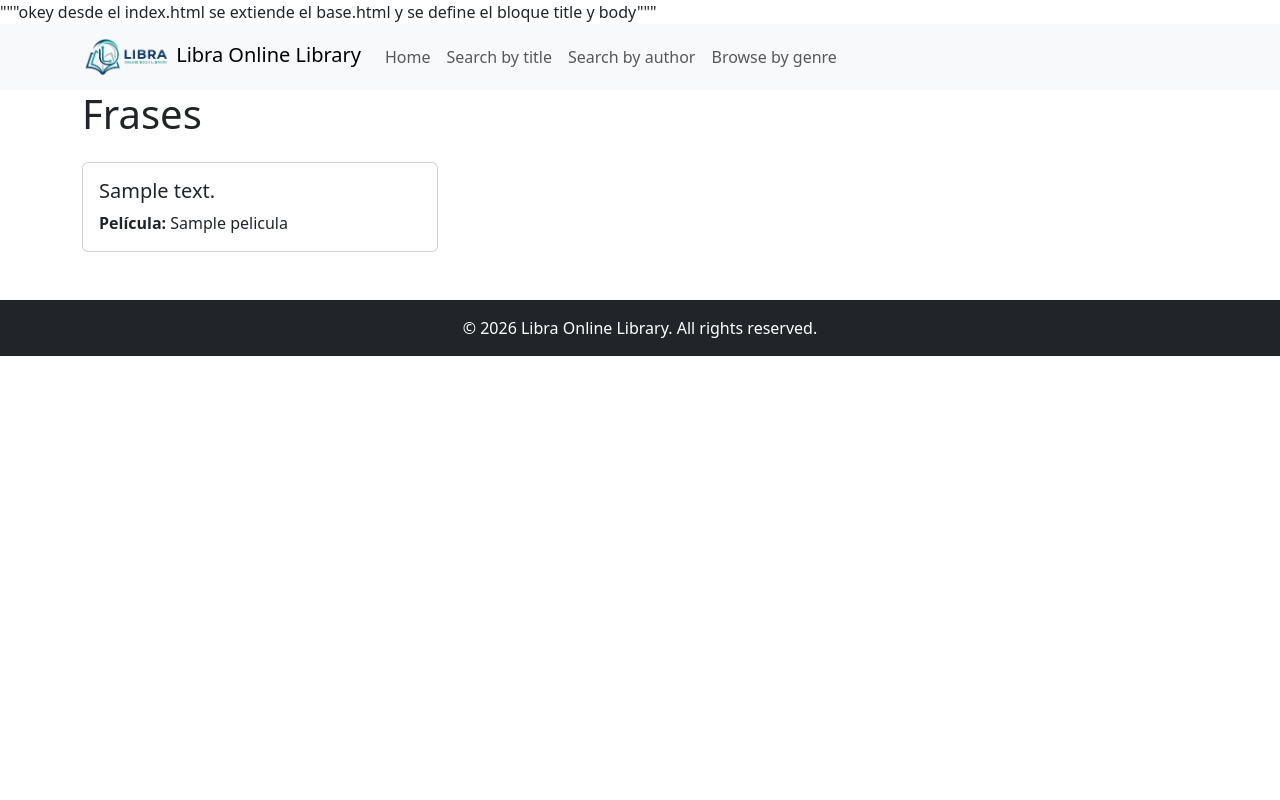
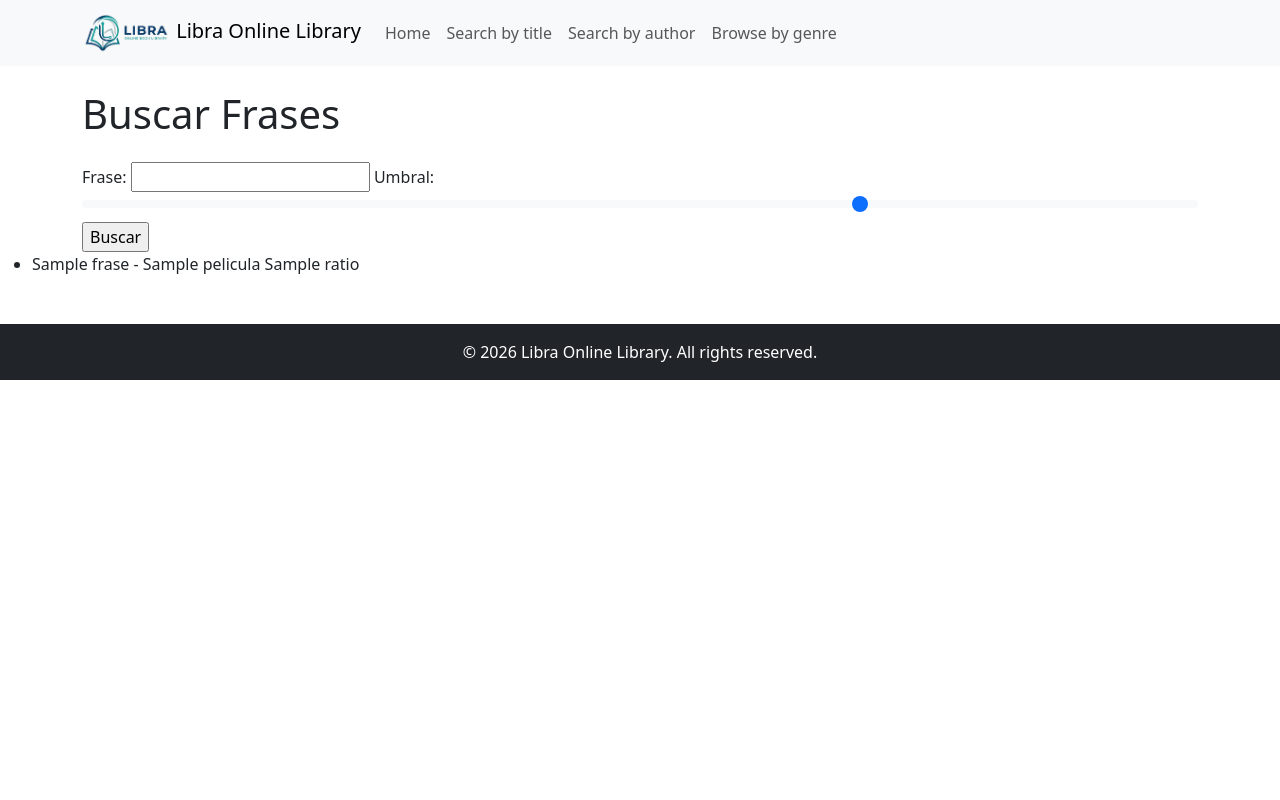
Before and after one commit to Horacio331/curso_python, a Flask app: template frases_celebres/templates/frases.html in a window 1280 px wide. Run offline with Flask 3, Linux system fonts and the light colour scheme; the template is opened without the code that fills it: most values are stand-ins (such as "Sample title", 1, 10 or a date in 2020).

Commit message:
add image, and the method frases

```diff
--- a/frases_celebres/templates/base.html
+++ b/frases_celebres/templates/base.html
@@ -36,7 +36,7 @@
     <nav class="navbar navbar-expand-lg navbar-light bg-light">
         <div class="container">
             <a class="navbar-brand" href="/">
-                <img src="/static/images/libra_online_book_cbg.png" alt="Frases Celebres de Películas" height="40"
+                <img src="/static/images/logo_frases_celebres.png" alt="Frases Celebres de Películas" height="40"
                     class="d-inline-block align-text-center">
                 Frases Celebres de Películas</a>
             <button class="navbar-toggler" type="button" data-bs-toggle="collapse"
--- a/frases_celebres/templates/frases.html
+++ b/frases_celebres/templates/frases.html
@@ -1,20 +1,21 @@
-"""okey desde el index.html se extiende el base.html y se define el bloque title y body"""
 {% extends "base.html" %}
-{% block title %}Frases Celebres de Películas - Frases{% endblock %}
+{% block title %}Buscador de Frases{% endblock %}
 {% block body %}
-<div class="container">
-    <h1 class="mb-4">Frases</h1>
-    <div class="row row-cols-1 row-cols-md-3 g-4">
-        {% for frase in frases %}
-        <div class="col">
-            <div class="card book-card h-100">
-                <div class="card-body">
-                    <h5 class="card-title">{{ frase.texto }}</h5>
-                    <p class="card-text"><strong>Película:</strong> {{ frase.pelicula.titulo }}</p>
-                </div>
-            </div>
-        </div>
-        {% endfor %}
+<div class="container mt-4">
+    <h1 class="mb-4">Buscar Frases</h1>
+        <form action="/frase" method="post">
+            <label for="frase">Frase:</label>
+            <input type="text" id="frase" name="frase">
+            <label for="umbral">Umbral:</label>
+            <input type="range" class="form-range" id="umbral" min="0" max="1" step="0.01" name="umbral" value="0.70">
+            <input type="submit" value="Buscar">
+        </form>
     </div>
-</div>
+    <div>
+        <ul>
+            {% for frase in frases %}
+                <li>{{ frase.frase }} - {{ frase.pelicula }} {{ frase.ratio }}</li>
+            {% endfor %}
+        </ul>
+    </div>
 {% endblock %}
--- a/frases_celebres/templates/index.html
+++ b/frases_celebres/templates/index.html
@@ -4,7 +4,7 @@
 <div class="container">
     <div>
         <center>
-            <img src="/static/images/frases_celebres.jpg" alt="Frases Celebres de Películas" height="100">
+            <img src="/static/images/logo_frases_celebres.png" alt="Frases Celebres de Películas" height="100">
         </center>
     </div>
     <div>
```
Also changed, not shown: frases_celebres/app.py (+9 -3 lines), frases_celebres/frases_celebres.py (+13 -3 lines), frases_celebres/templates/peliculas.html (+8 -8 lines), frases_celebres/static/images/logo_frases_celebres.png (added).
